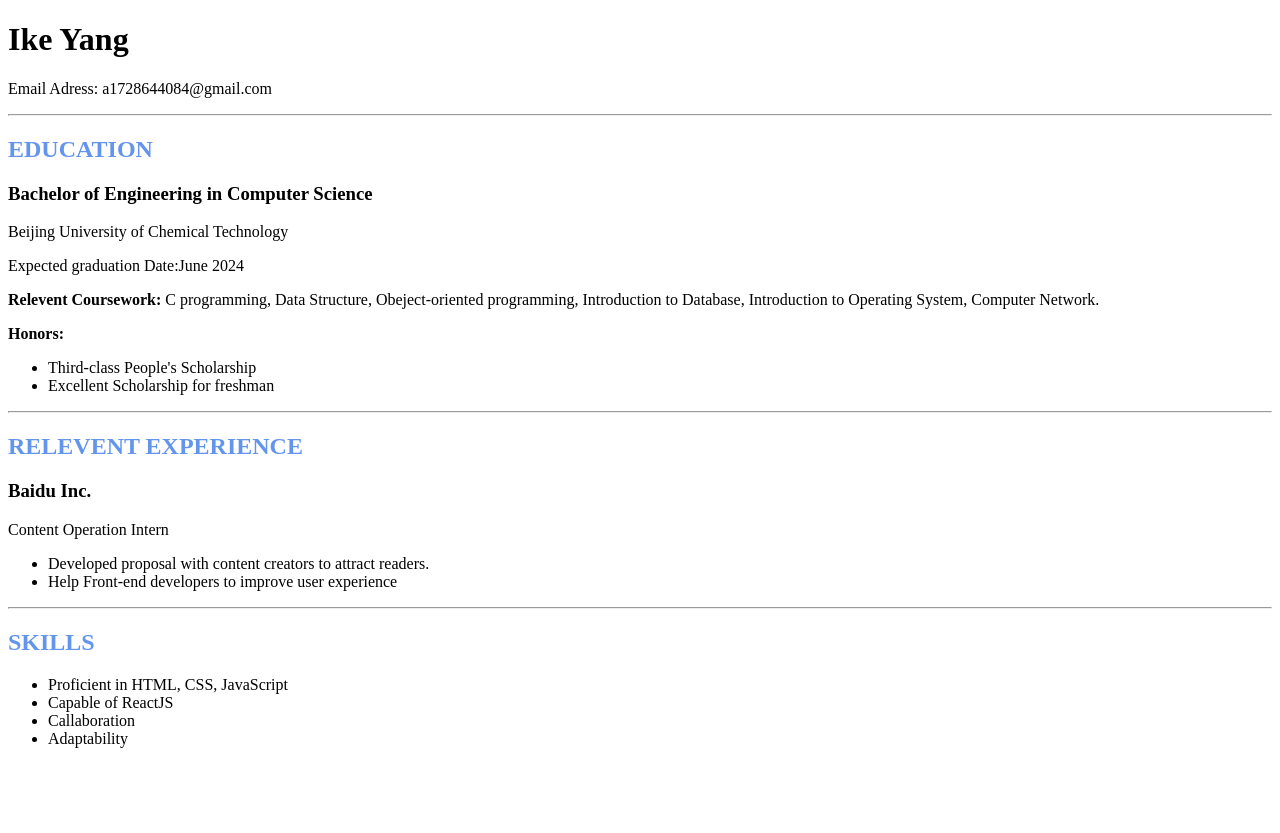
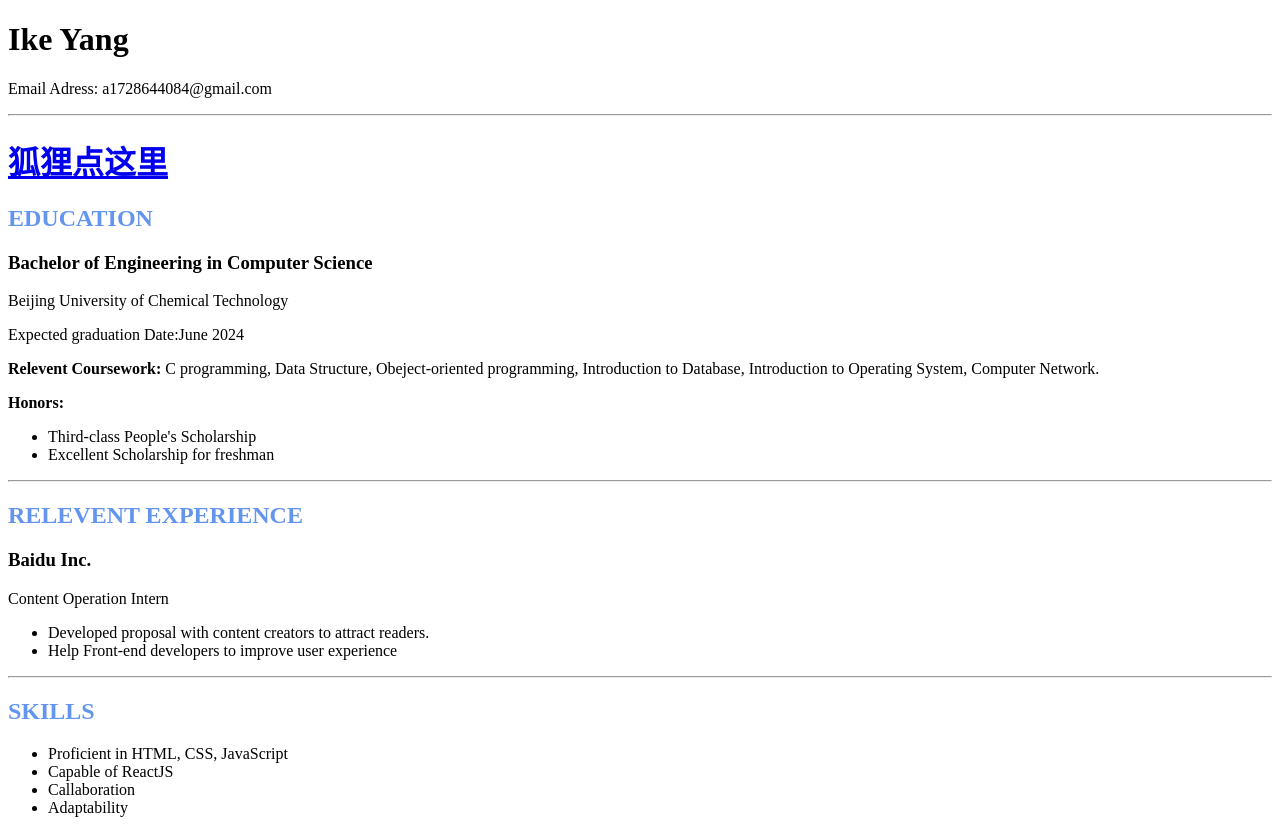
Before and after one commit to zhinendemofasshi/zhinendemofasshi, a plain HTML site: page index.html in a window 1280 px wide. Before the commit the page ends 800 px from the top, so only its background shows below. Drawn offline with Linux system fonts and the light colour scheme.

Commit message:
Update index.html

```diff
--- a/index.html
+++ b/index.html
@@ -7,6 +7,7 @@
     <body>
         <h1>Ike Yang</h1>
         <p>Email Adress: a1728644084@gmail.com</p><hr>
+        <h1><a href="greeting.html">狐狸点这里</a></h1>
         <h2 style="color:cornflowerblue">EDUCATION</h2>
         <h3>Bachelor of Engineering in Computer Science</h3>
         <p>Beijing University of Chemical Technology</p>
```
